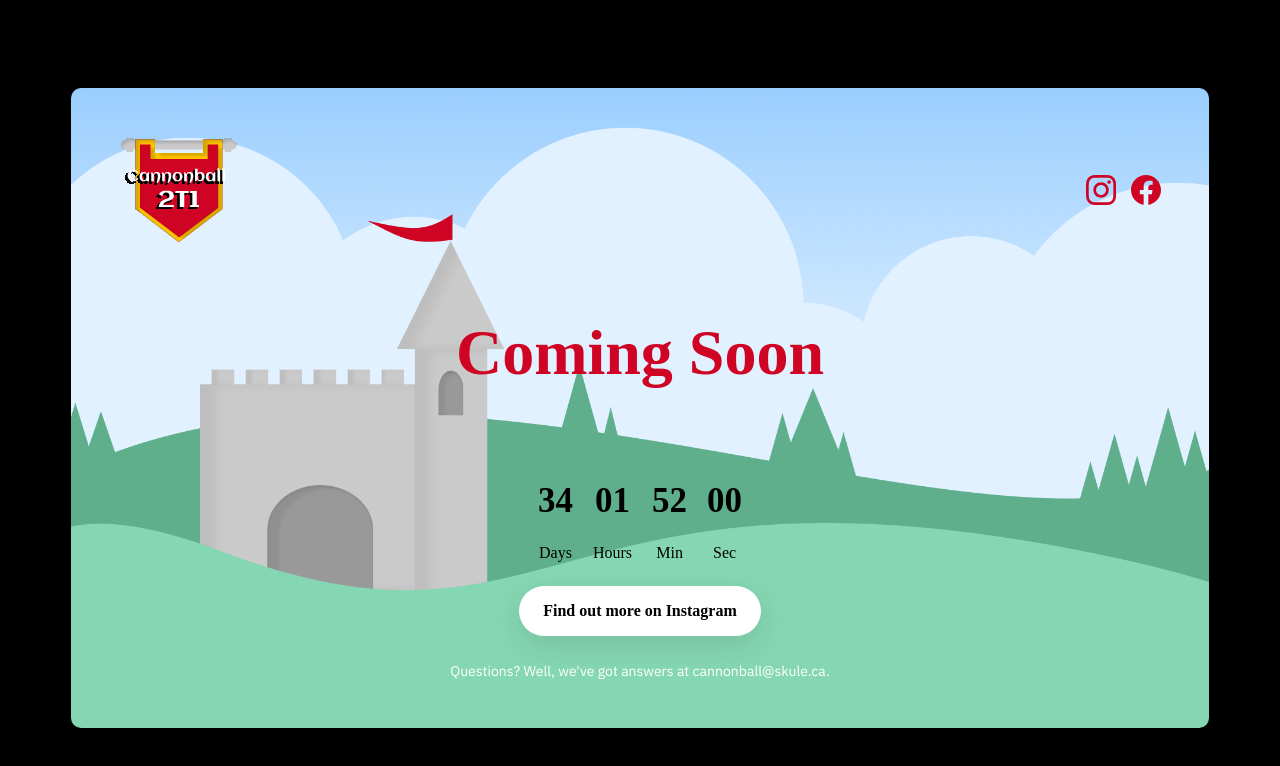
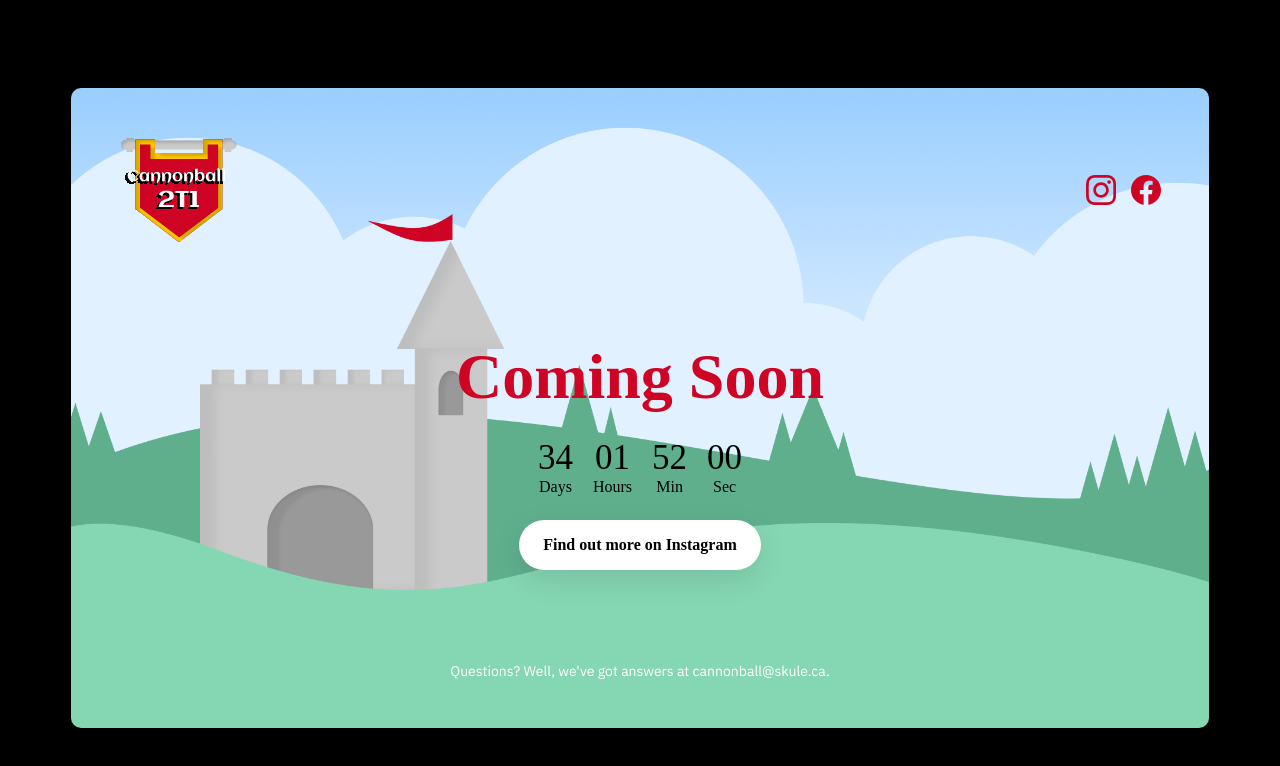
Before and after one commit to addissemagn/cannonball-frontend, a React (Create React App) app: page / in a window 1280 px wide. Shown: the top 766 px of the page. Built offline with nearby package versions, Linux system fonts and the light colour scheme; a web font is replaced by a local one.

Commit message:
Update style

```diff
--- a/src/App.css
+++ b/src/App.css
@@ -114,6 +114,7 @@ a:visited {
 .content .title-holder h1 {
   font-weight: bold;
   font-size: 4em;
+  margin: 0;
   /* margin-bottom: 12px; */
 }
 
--- a/src/components/Countdown.css
+++ b/src/components/Countdown.css
@@ -6,9 +6,9 @@
 .Countdown-col {
     display: block;
     text-align: center;
-    padding: 0 10px;
+    padding: 0px 10px;
 }
 
-.Countdown-col h1 {
+.Countdown-col div {
     font-size: 35px;
 }
--- a/src/components/Countdown.js
+++ b/src/components/Countdown.js
@@ -70,22 +70,22 @@ const Countdown = ({ finalDate }) => {
   return (
     <div className="Countdown">
       <div className="Countdown-col">
-        <h1>{addLeadingZeros(countdown.days)}</h1>
+        <div>{addLeadingZeros(countdown.days)}</div>
         <span>{countdown.days === 1 ? "Day" : "Days"}</span>
       </div>
 
       <div className="Countdown-col">
-        <h1>{addLeadingZeros(countdown.hours)}</h1>
+        <div>{addLeadingZeros(countdown.hours)}</div>
         <span>Hours</span>
       </div>
 
       <div className="Countdown-col">
-        <h1>{addLeadingZeros(countdown.min)}</h1>
+        <div>{addLeadingZeros(countdown.min)}</div>
         <span>Min</span>
       </div>
 
       <div className="Countdown-col">
-        <h1>{addLeadingZeros(countdown.sec)}</h1>
+        <div>{addLeadingZeros(countdown.sec)}</div>
         <span>Sec</span>
       </div>
     </div>
```
Also changed, not shown: 1 other file (tests, documents, lock files or other folders).
